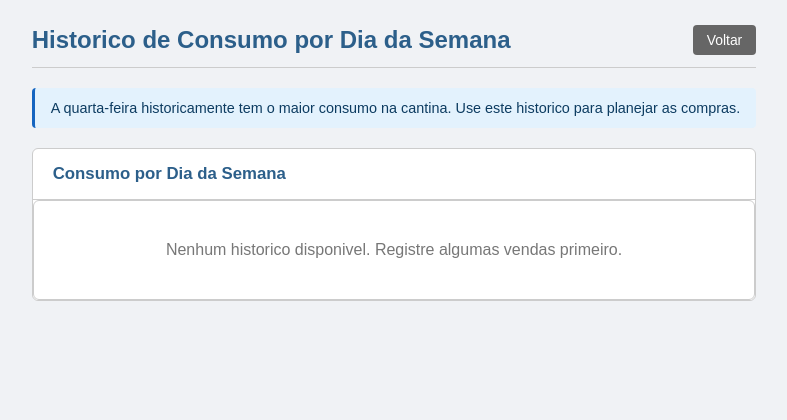
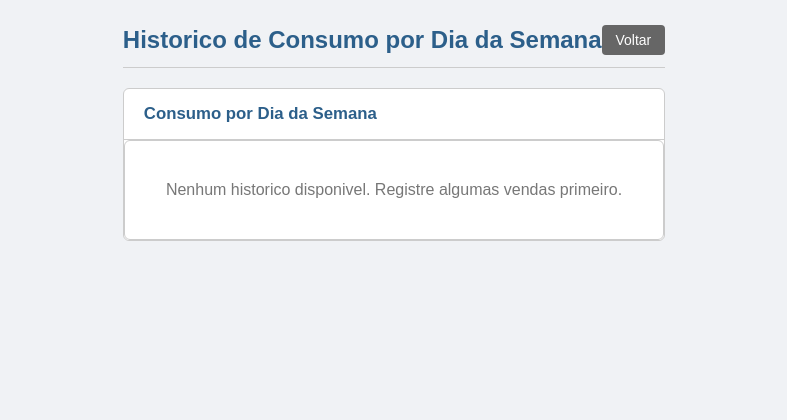
Before and after one commit to yuril06/PROJETO-PIM-ADS, a Flask app: page /historico in a window 1280 px wide. Shown: the part 55-475 px from the top of the page, without its empty margins (246-1033 px from the left). Run offline with Flask 3, Linux system fonts and the light colour scheme; data comes from the database, SQL or seed files in the repository; data that the repository does not hold is empty.

Commit message:
Remove text from historico

```diff
--- a/templates/historico.html
+++ b/templates/historico.html
@@ -9,10 +9,6 @@
     <a href="{{ url_for('painel') }}" class="btn-voltar">Voltar</a>
 </div>
 
-<div class="destaque-info">
-    A quarta-feira historicamente tem o maior consumo na cantina.
-    Use este historico para planejar as compras.
-</div>
 
 <div class="tabela-container">
     <h2>Consumo por Dia da Semana</h2>
```
Also changed, not shown: .claude/settings.local.json.
